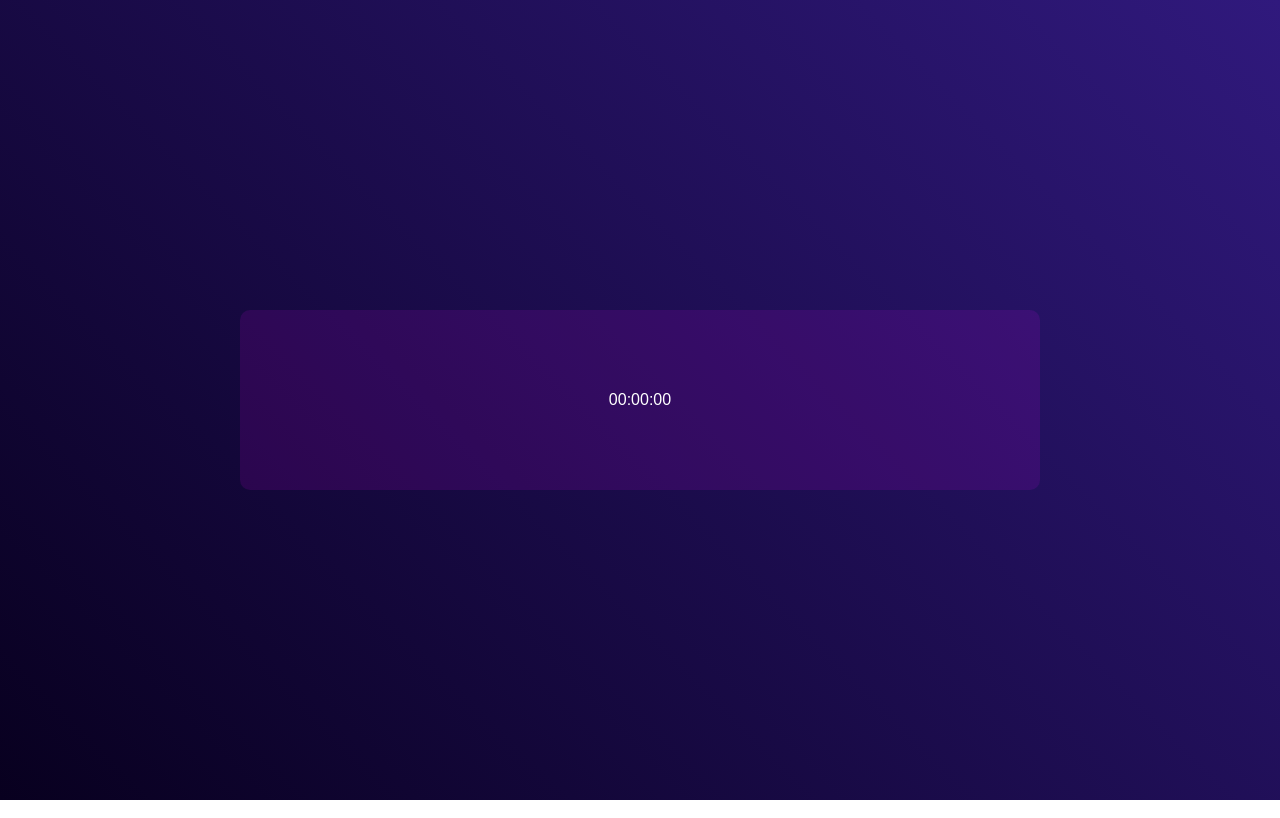
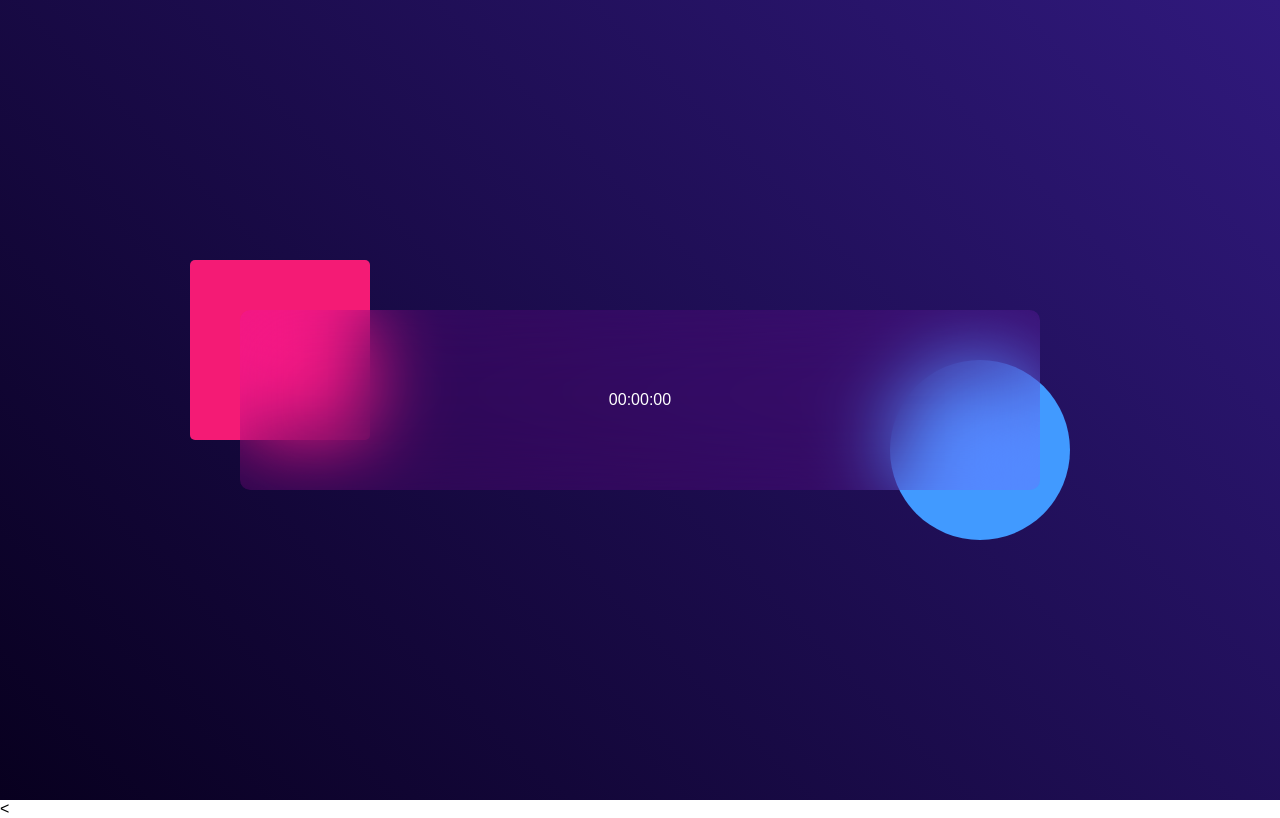
Before and after one commit to amiksha125/digital-clock, a plain HTML site: page index.html in a window 1280 px wide. Drawn offline with Linux system fonts and the light colour scheme.

Commit message:
added pseudo elements behind container and made them blur behind container

```diff
--- a/index.html
+++ b/index.html
@@ -10,9 +10,12 @@
     <div class="hero">
         <div class="container">
             <div class="clock">
-                00:00:00
+                <span>00</span>
+                <span>:</span>
+                <span>00</span>
+                <span>:</span>
+                <span>00</span>
             </div>
         </div>
     </div>
-</body>
-</html>
+<
--- a/style.css
+++ b/style.css
@@ -30,4 +30,35 @@
     display: flex;
     align-items: center;
     justify-content: center;
+    backdrop-filter: blur(40px);
+    /* used to apply visual effects (like blurring or color shifting) to the background area behind an element.
+    applies a 40-pixel blur to everything behind the element — not the element itself. */
+
+
 }
+/* add pseudo elements of container  */
+.container::before{
+ content: '';
+ width: 180px;
+ height: 180px;
+ background: #f41b75;
+ border-radius: 5px;
+ position: absolute;
+ left: -50px;
+ top: -50px;
+ z-index: -1;
+ /*container will be hidden  */
+}
+
+.container::after{
+ content: '';
+ width: 180px;
+ height: 180px;
+ background: #419aff;
+ border-radius: 50%;
+ position: absolute;
+ right: -30px;
+ bottom: -50px;
+ z-index: -1;
+ /*container will be hidden  */
+}
```
